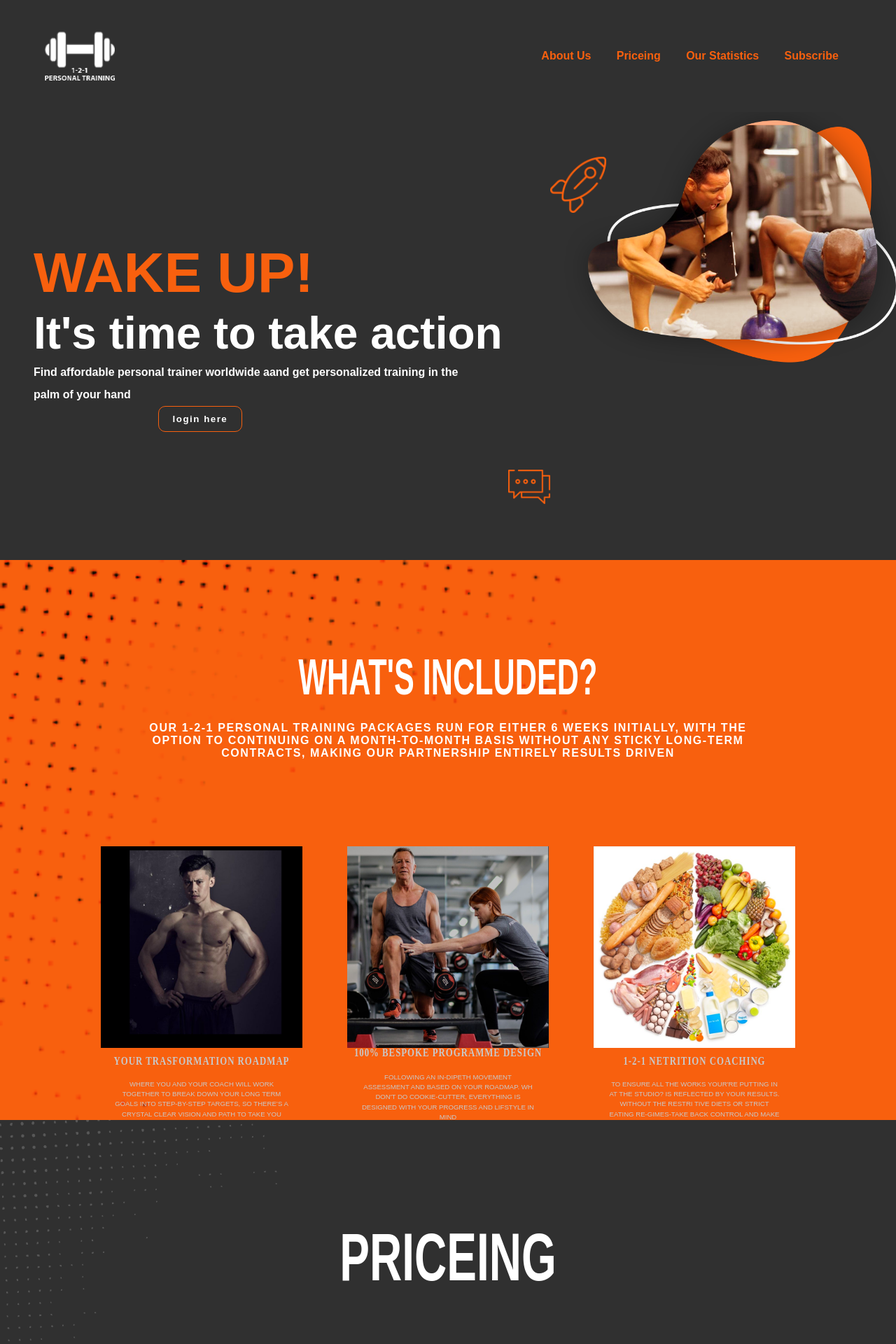
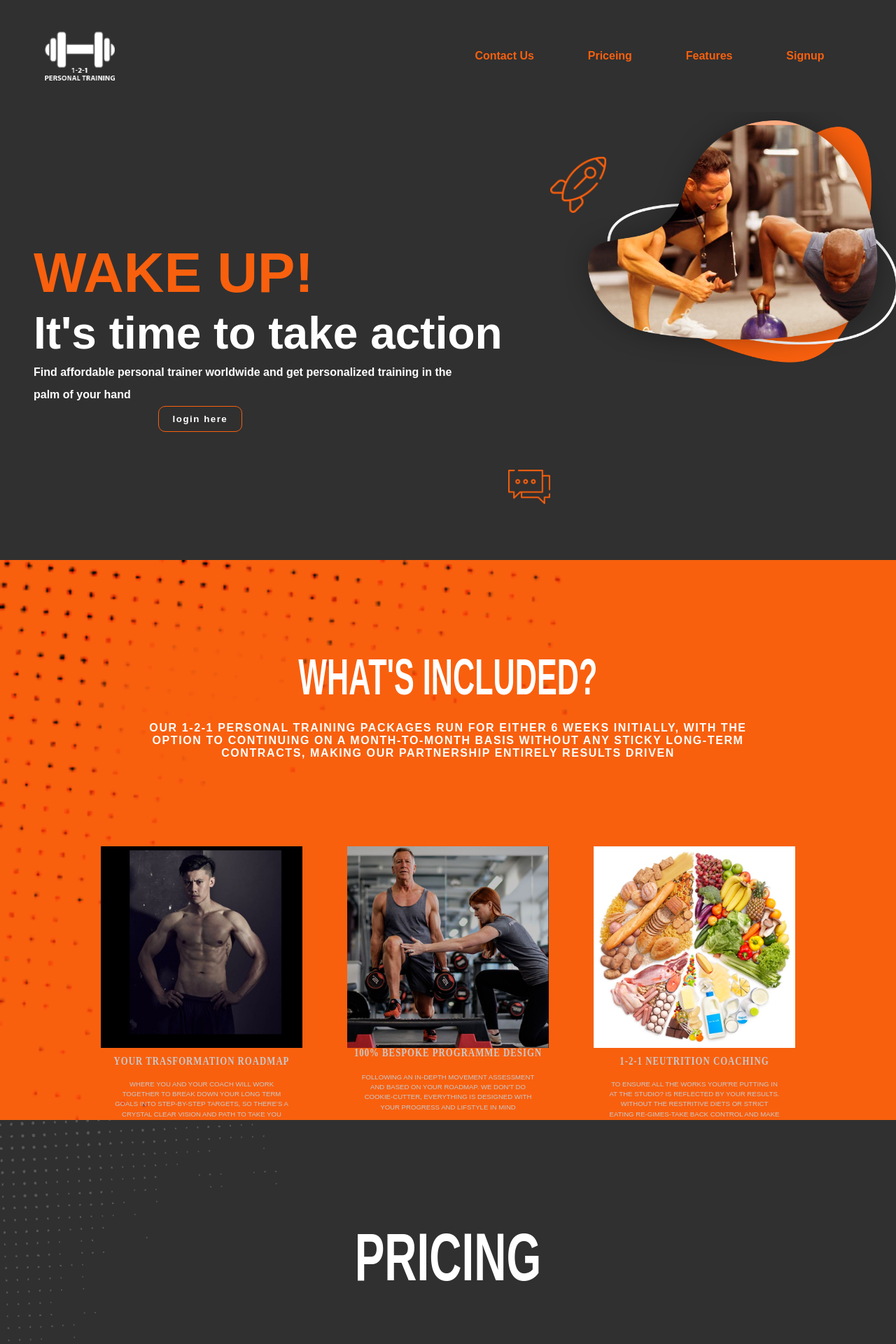
Before and after one commit to Bhuvankumar9968/1-2-1-Personal-Training, a PHP site: page / in a window 1280 px wide. Shown: the top 1920 px of the page at 70% size. Run offline with PHP 8.4, Linux system fonts and the light colour scheme; data that the repository does not hold is empty.

Commit message:
corrected spelling mistakes

```diff
--- a/assets/css/index.css
+++ b/assets/css/index.css
@@ -20,9 +20,11 @@
     font-family: "Oswald Regular";
     src: url("../images/Oswald/static/Oswald-Regular.ttf") format("ttf");
 }
+
 @import 'attention_seekers/shake.css';
-.abcd{
-        animation:0.7s shakeY;
+
+.abcd {
+    animation: 0.7s shakeY;
 }
 
 body {
@@ -42,7 +44,8 @@ body {
 .cont1 {
     background-color: #303030;
 }
-nav{
+
+nav {
     height: 20vh;
     display: flex;
     align-items: center;
@@ -52,15 +55,17 @@ nav{
     margin: 0 auto;
 }
 
-.navbar{
-    width: 40%;
+.navbar {
+    width: 50%;
 }
-.navbar_list{
+
+.navbar_list {
     display: flex;
     list-style: none;
     justify-content: space-around;
 }
-.navbar_list li a{
+
+.navbar_list li a {
     text-decoration: none;
     color: #e8631c;
     transition: 0.3ms ease-in-out;
@@ -69,30 +74,34 @@ nav{
     font-size: 1rem;
     font-weight: 700;
 }
-.navbar_list li a:hover{
-    border-bottom:2px solid #e8631c;
+
+.navbar_list li a:hover {
+    border-bottom: 2px solid #e8631c;
 }
 
-.header{
+.header {
     height: 80vh;
     display: flex;
     flex-direction: row;
     width: 100%;
 }
-.headertext{
+
+.headertext {
     width: 60%;
     display: flex;
     flex-direction: column;
     justify-content: center;
     padding: 1rem 3rem;
 }
-.headertext h1{
+
+.headertext h1 {
     font-weight: 900;
     font-size: 5rem;
     color: #e8631c;
     text-align: left;
 }
-.headertext h2{
+
+.headertext h2 {
     font-size: 4rem;
     font-weight: 700;
     text-align: left;
@@ -100,19 +109,21 @@ nav{
     color: #fff;
 }
 
-.headertext p{
+.headertext p {
     font-weight: 600;
     line-height: 2rem;
     color: #fff;
     text-align: left;
     padding: 0 5rem 0 0;
 }
-.headerimg img{
+
+.headerimg img {
     width: 100%;
     object-fit: cover;
     object-position: left;
 }
-.headertext button{
+
+.headertext button {
     padding: 10px 20px;
     background-color: transparent;
     border: 1px solid #e8631c;
@@ -121,66 +132,95 @@ nav{
     transition: 0.5s ease-in-out;
 }
 
-.headertext button:hover{
+.headertext button:hover {
     background-color: #e8631c;
     padding: 10px 19px;
 }
-.headerimg{
+
+.headerimg {
     width: 40%;
     position: relative;
 }
-.headerimg img:first-of-type{
+
+.headerimg img:first-of-type {
     width: 100%;
 }
 
-.headerimg .chat{
+.headerimg .chat {
     width: 60px;
     position: absolute;
     bottom: 5rem;
     left: -5rem;
 }
-.headerimg .rocket{
+
+.headerimg .rocket {
     width: 80px;
     position: absolute;
     top: 10%;
     left: -20px;
 }
-.logo{
+
+.logo {
     width: 100px;
     display: flex;
     flex-direction: column;
 }
-@media (max-width:728px){
-    nav{
+
+@media (max-width:1224px) {
+    nav {
         height: 10vh;
     }
-    .header{
+
+    .header {
         height: 90vh;
         flex-direction: column-reverse;
         justify-content: space-between;
     }
-    .headertext{
+
+    .headertext {
         width: 100%;
-        padding: 0 0 3rem 0;
+        padding: 0 0 2rem 0;
         /* height: 50vh; */
     }
-    .headertext p{padding: 0;text-align: center;}
-    .headertext h1 , .headertext h2{padding:0;text-align: center;}
-    .headerimg{
+
+    .headertext p {
+        padding: 0;
+        text-align: center;
+    }
+
+    .headertext h1,
+    .headertext h2 {
+        padding: 0;
+        text-align: center;
+    }
+
+    .headerimg {
         width: 100%;
         /* height: 30vh; */
     }
-    .headerimg img{width: 10%;}
-    .navbar{display: none;}
-    .headertext button{margin: 4rem auto;}
-    .rocket, .chat{display: none;}
 
-     .navbar
-    {
+    .headerimg img {
+        width: 10%;
+    }
+
+    .navbar {
         display: none;
     }
-    .toggle
-    {
+
+    .headertext button {
+        margin: 2rem auto;
+    }
+
+    .rocket,
+    .chat {
+        display: none;
+    }
+
+    .navbar {
+        display: none;
+    }
+
+    .toggle {
         position: relative;
         height: 30px;
         width: 40px;
@@ -190,13 +230,14 @@ left: -20px;
         cursor: pointer;
         z-index: 1000;
     }
-    .toggle.active{
-        position:fixed;
+
+    .toggle.active {
+        position: fixed;
         top: 30px;
-        right:40px;
+        right: 40px;
     }
-    .toggle::before
-    {
+
+    .toggle::before {
         content: ' ';
         position: absolute;
         width: 100%;
@@ -206,8 +247,8 @@ left: -20px;
         transform: 0.25;
         box-shadow: 0 10px 0 var(--white);
     }
-    .toggle::after
-    {
+
+    .toggle::after {
         content: ' ';
         position: absolute;
         width: 100%;
@@ -216,21 +257,21 @@ left: -20px;
         transform: translateY(10px);
         transform: 0.25;
     }
-    .toggle.active::before
-    {
+
+    .toggle.active::before {
         transform: translateY(0) rotate(45deg);
         box-shadow: 0 0 0 var(--white);
     }
-    .toggle.active::after
-    {
+
+    .toggle.active::after {
         transform: translateY(0) rotate(-45deg);
     }
-    .navbar.active
-    {
-        position:fixed;
-        top:0;
-        right:0;
-        width:100%;
+
+    .navbar.active {
+        position: fixed;
+        top: 0;
+        right: 0;
+        width: 100%;
         height: 100%;
         display: flex;
         justify-content: center;
@@ -239,16 +280,30 @@ left: -20px;
         z-index: 999;
         background-color: #303030;
     }
-    .navbar_list{
+
+    .navbar_list {
         display: flex;
         flex-direction: column;
         justify-content: space-evenly;
     }
-    .navbar_list li{
+
+    .navbar_list li {
         margin: 10px 0;
     }
-    .navbar_list li a:hover{
-        border-bottom:2px solid #e8631c;
+
+    .navbar_list li a:hover {
+        border-bottom: 2px solid #e8631c;
+    }
+}
+
+@media (min-width :768px) and (max-width : 1224px) {
+  .headerimg img:first-of-type{
+    max-width: 700px;
+  }
+}
+@media  (max-width :768px) {
+  .headerimg img:first-of-type{
+    max-width: 600px;
   }
 }
 
@@ -352,7 +407,7 @@ left: -20px;
     object-fit: cover;
 }
 
-@media (max-width:1024px) {
+@media (max-width:1224px) {
 
     .cards {
         width: 100%;
@@ -433,7 +488,10 @@ left: -20px;
     letter-spacing: 1px;
 }
 
-.cont3_card form{display: inline;}
+.cont3_card form {
+    display: inline;
+}
+
 .cont3_card button {
     padding: 10px 40px;
     border-radius: 10px;
@@ -449,7 +507,7 @@ left: -20px;
 
 /* fourth container */
 
-@media (min-width:1024px) {
+@media (min-width:1224px) {
     .cont4 {
         display: grid;
         grid-template-rows: repeat(50vh 2);
@@ -505,7 +563,7 @@ left: -20px;
     text-align: center;
 }
 
-@media (max-width:1024px) {
+@media (max-width:1224px) {
     .cont4 {
         background-color: #303030;
         display: grid;
@@ -657,7 +715,7 @@ left: -20px;
     text-align: center;
 }
 
-@media (max-width:1020px) {
+@media (max-width:1224px) {
     .subscribe h1 {
         font-weight: 500;
         letter-spacing: 1px;
--- a/index.php
+++ b/index.php
@@ -1,8 +1,9 @@
     <?php
+    $email = $_POST['email'];
     use Phppot\Subscriber;
-        require_once './Model/subscribers.php';
+        require_once 'Model/subscribers.php';
         $subscriber = new Subscriber();
-        // $registrationResponse = $subscriber->subscribeEmail();
+        $registrationResponse = $subscriber->subscribeEmail();
 
     ?>
 
@@ -29,10 +30,10 @@
             <div class="toggle"></div>
             <div class="navbar">
                 <ul class="navbar_list">
-                    <li><a href="#footer">about us</a></li>
-                    <li><a href="">priceing</a></li>
-                    <li><a href="">our statistics</a></li>
-                    <li><a href="">subscribe</a></li>
+                    <li><a href="#footer">contact us</a></li>
+                    <li><a href="#priceing">priceing</a></li>
+                    <li><a href="#features">Features</a></li>
+                    <li><a href="./user-registration.php">signup</a></li>
                 </ul>
             </div>
         </nav>
@@ -40,7 +41,7 @@
             <div class="headertext">
                 <h1 class="abcd">WAKE UP!</h1>
                 <h2>It's time to take action</h2>
-                <p>Find affordable personal trainer worldwide aand get personalized training in the palm of your hand</p>
+                <p>Find affordable personal trainer worldwide and get personalized training in the palm of your hand</p>
                 <form action="login.php" method="post">
                     <button type="submit">login here</button>
                 </form>
@@ -90,16 +91,16 @@
                 <img src="./assets/images/card2.png" alt="" srcset="">
                 <div class="card_content">
                     <h5>100% bespoke programme design</h5>
-                    <p>following an in-dipeth movement assessment and based on your roadmap. wh don't do cookie-cutter,
+                    <p>following an in-depth movement assessment and based on your roadmap. we don't do cookie-cutter,
                         everything is designed with your progress and lifstyle in mind</p>
                 </div>
             </div>
             <dic class="card card2">
                 <img src="./assets/images/card3.png" alt="" srcset="">
                 <div class="card_content">
-                    <h5 style="padding-top:10px;">1-2-1 netrition coaching</h5>
+                    <h5 style="padding-top:10px;">1-2-1 neutrition coaching</h5>
                     <p>to ensure all the works your're putting in at the studio? is reflected by your results. without
-                        the restri tive diets or strict eating re-gimes-take back control and make progress on your
+                        the restritive diets or strict eating re-gimes-take back control and make progress on your
                         terms, with our expert, non-judgement guidance</p>
                 </div>
             </dic>
@@ -111,9 +112,9 @@
     <!-- third container -->
     <div class="cont3 container">
 
-        <h2>priceing</h2>
+        <h2>pricing</h2>
 
-        <div class="cont3_cards">
+        <div class="cont3_cards" id="priceing">
             <div class="cont3_card">
                 <img src="./assets/images/pricetag.png" alt="" srcset="">
                 <h3>basic</h3>
@@ -141,7 +142,7 @@
 
 
     <!-- fourth container -->
-    <div class="cont4 container">
+    <div class="cont4 container" id="features">
 
         <div class="leftimg">
             <img src="./assets/images/bcg1.png" alt="" srcset="">
@@ -152,7 +153,7 @@
         </div>
         <div class="leftcontent">
             <h1>a covid-secure training environment</h1>
-            <p>being a private,client-only studio gives us the chance to be head and shoulders above the industry standards with mask upon entry, social disancing protocos ad-hered to (so you don't need to weare a mask when training!). no sharing of equipment, disinfectiong systems between sessions and ample sanitizer statiion around the gym, we put your health and safety first.</p>
+            <p>being a private,client-only studio gives us the chance to be head and shoulders above the industry standards with mask upon entry, social disancing protocos ad-hered to (so you don't need to weare a mask when training!). no sharing of equipment, disinfecting systems between sessions and ample sanitizer stations around the gym, we put your health and safety first.</p>
         </div>
         <div class="rightimg">
             <img src="./assets/images/bcg2.png" alt="" srcset="">
@@ -197,7 +198,9 @@
                 <input type="email" placeholder="Your Email" name="email" id="email">
                 <button name="subscribe" id="subscribe">subscribe</button>
             </form>
-
+    <!-- <script type="text/javascript">
+        console.log("<?php echo"$email"?>");
+    </script> -->
 
         </div>
         <div class="footer">
```
Also changed, not shown: 1 other file. Lines whose indentation alone changed are shown as unchanged.
